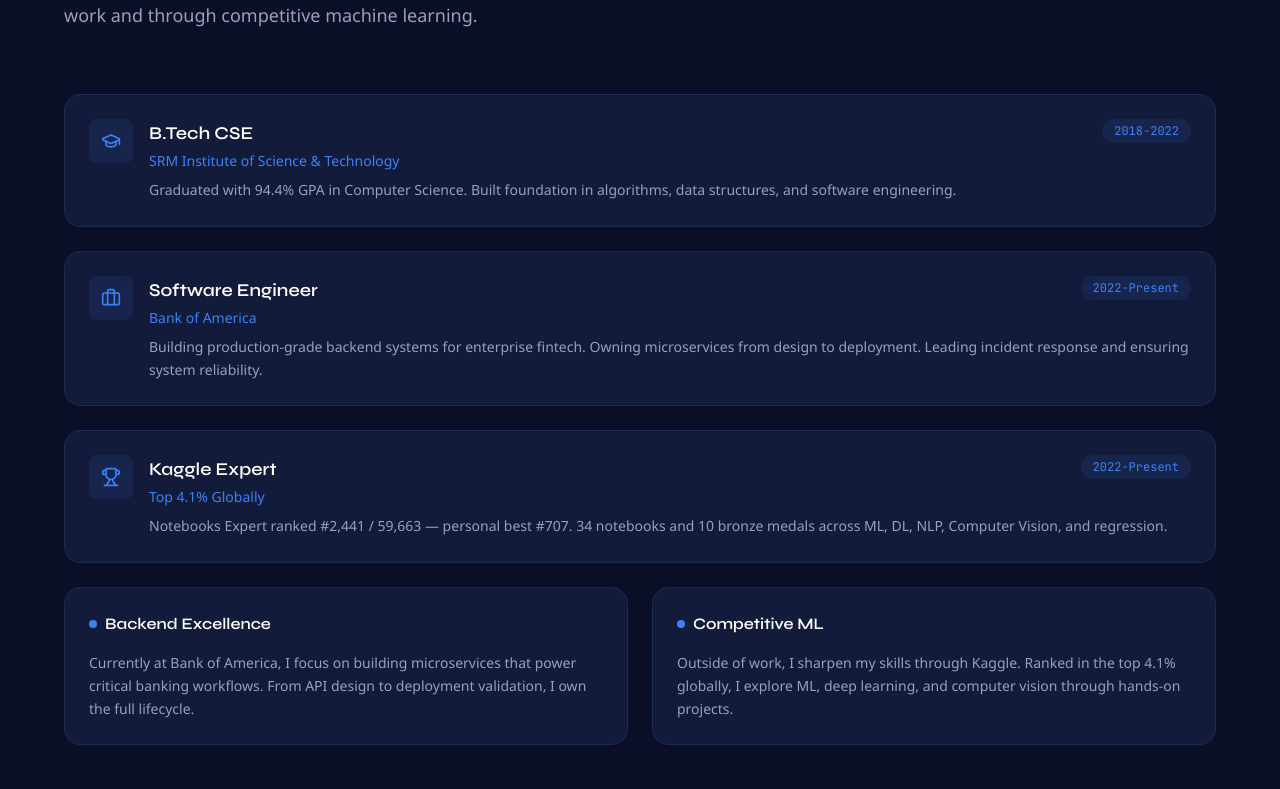
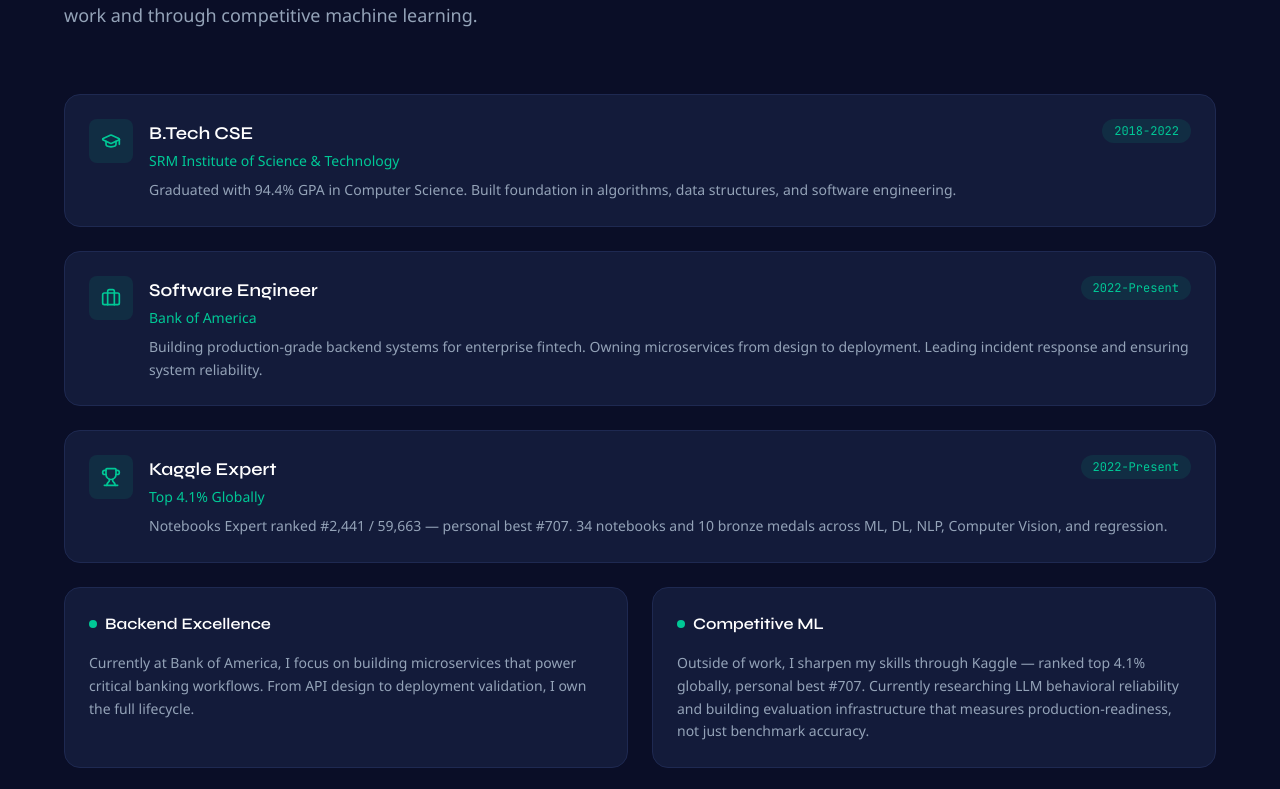
Before and after one commit to shubhankartiwari99/shubhankar-portfolio, a Next.js app: page / in a window 1280 px wide. Shown: the part 1071-1860 px from the top of the page. Built offline with nearby package versions, Linux system fonts and the light colour scheme.

Commit message:
`Updated color scheme and text in Hero and Journey components`

```diff
--- a/src/app/globals.css
+++ b/src/app/globals.css
@@ -10,10 +10,10 @@
   --border: #1e2951;
   --muted: #94a3b8;
   --muted-fg: #64748b;
-  --accent: #3b82f6;
-  --accent-hover: #60a5fa;
-  --accent-dim: rgba(59, 130, 246, 0.1);
-  --accent-glow: rgba(59, 130, 246, 0.3);
+  --accent: #00C896;
+  --accent-hover: #00E5A8;
+  --accent-dim: rgba(0, 200, 150, 0.1);
+  --accent-glow: rgba(0, 200, 150, 0.25);
 }
 
 html.light {
@@ -24,10 +24,10 @@ html.light {
   --border: #e2e8f0;
   --muted: #475569;
   --muted-fg: #64748b;
-  --accent: #3b82f6;
-  --accent-hover: #2563eb;
-  --accent-dim: rgba(59, 130, 246, 0.06);
-  --accent-glow: rgba(59, 130, 246, 0.2);
+  --accent: #00A87A;
+  --accent-hover: #00C896;
+  --accent-dim: rgba(0, 168, 122, 0.08);
+  --accent-glow: rgba(0, 168, 122, 0.2);
 }
 
 @theme inline {
@@ -75,7 +75,7 @@ h1, h2, h3, h4 {
 }
 
 ::selection {
-  background: rgba(59, 130, 246, 0.3);
+  background: rgba(0, 200, 150, 0.25);
 }
 
 ::-webkit-scrollbar {
--- a/src/components/Hero.tsx
+++ b/src/components/Hero.tsx
@@ -37,7 +37,7 @@ export default function Hero() {
           </h1>
 
           <p className="text-lg sm:text-xl md:text-2xl max-w-2xl leading-relaxed mb-10" style={{ color: "var(--muted)" }}>
-            I architect and build backend systems that scale without friction
+            I build backend systems that hold in production — and evaluate whether AI ones will too.
           </p>
         </motion.div>
 
--- a/src/components/Journey.tsx
+++ b/src/components/Journey.tsx
@@ -117,8 +117,9 @@ export default function Journey() {
               <h3 className="font-semibold">Competitive ML</h3>
             </div>
             <p className="text-sm leading-relaxed" style={{ color: "var(--muted)" }}>
-              Outside of work, I sharpen my skills through Kaggle. Ranked in the top 4.1% globally,
-              I explore ML, deep learning, and computer vision through hands-on projects.
+              Outside of work, I sharpen my skills through Kaggle — ranked top 4.1% globally, personal best #707.
+              Currently researching LLM behavioral reliability and building evaluation infrastructure that
+              measures production-readiness, not just benchmark accuracy.
             </p>
           </motion.div>
         </div>
```
